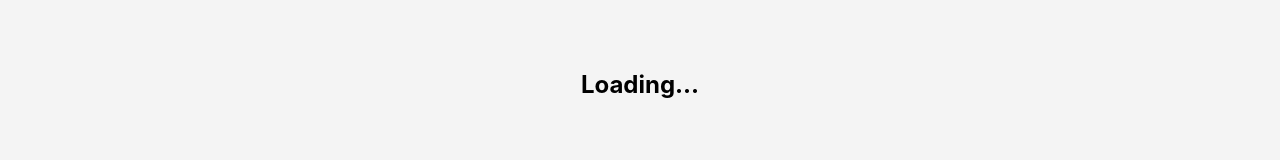
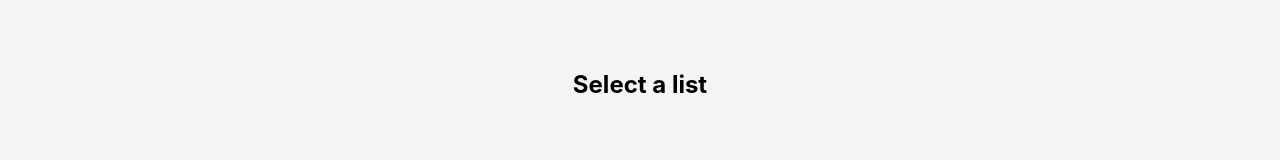
Before and after one commit to ameliadz/P2-NYT-Books-App, a React (Create React App) app: page / in a window 1280 px wide. Shown: the part 361-521 px from the top of the page. Built offline with nearby package versions, Linux system fonts and the light colour scheme; the HTML template or start-up script is replaced by a standard one.

Commit message:
changed preliminary load msg

```diff
--- a/src/App.js
+++ b/src/App.js
@@ -14,7 +14,8 @@ class App extends Component {
       list: [],
       selected: '',
       duplicate: [],
-      error: null
+      error: null,
+      loading: false
     }
     this.handleChoice = this.handleChoice.bind(this);
     this.fetchList = this.fetchList.bind(this);
@@ -24,7 +25,8 @@ class App extends Component {
   async handleChoice(e) {
     await this.setState({
       selected: e.target.value,
-      duplicate: []
+      duplicate: [],
+      loading: true
     })
     await this.fetchList(this.state.selected);
     await this.getInfo();
@@ -96,7 +98,7 @@ class App extends Component {
 
   renderBooks() {
     const { selected } = this.state;
-    let isWeekly = !((selected === "audio-fiction") || (selected === "audio-nonfiction") || (selected === "business-books") || (selected === "science") || (selected === "music") );
+    let isWeekly = !((selected === "audio-fiction") || (selected === "audio-nonfiction") || (selected === "business-books") || (selected === "science") || (selected === "sports") );
     return (
       this.state.list.sort((a,b) => a.rank - b.rank)
       .map((item, index) => {
@@ -113,7 +115,7 @@ class App extends Component {
         <Header select={this.handleChoice}/>
         {this.state.error ? this.state.error :
         this.state.list.length ?
-        this.state.list.length === 10 ? <div className="list ten">{this.renderBooks()}</div> : <div className="list fifteen">{this.renderBooks()}</div>  : <h2>Loading...</h2>}
+        this.state.list.length === 10 ? <div className="list ten">{this.renderBooks()}</div> : <div className="list fifteen">{this.renderBooks()}</div>  : this.state.loading ? <h2>Loading...</h2> : <h2>Select a list</h2>}
         <Footer />
       </div>
     );
```
